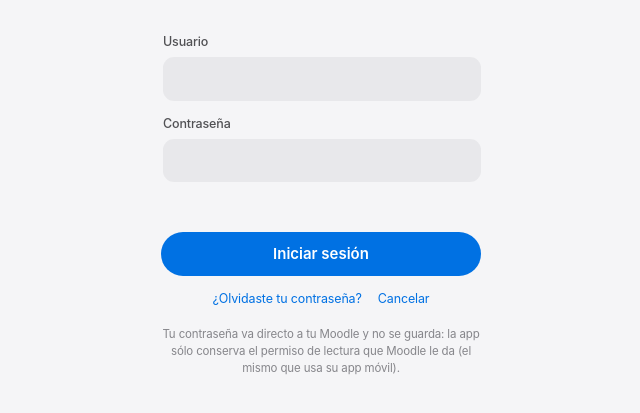
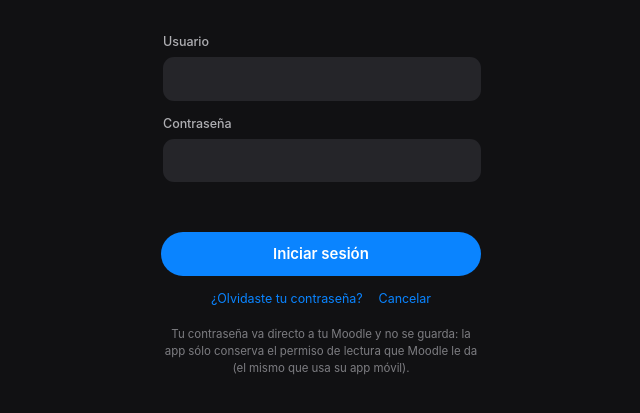
Before and after one commit to ZERO949/Insti-Today, an Electron app: page widget/acceso.html in a window 1180 px wide. Shown: the part 267-680 px from the top of the page, without its empty margins (269-909 px from the left). Drawn offline with Linux system fonts and the light colour scheme; no server answers.

Commit message:
Transparencia y contraste del sistema, letra mínima de 11 px y acceso con el estilo
Con «Efectos de transparencia» apagados, el fondo de las hojas ya no se
desenfoca (se oscurece un poco más). La opacidad y el estilo Vidrio que se
eligen en Ajustes se respetan.

Con «Automático» y más contraste en el sistema, el widget, la app, la vista
previa y el acceso usan el estilo de alto contraste.

La lista de pendientes se desvanece en el borde al pasar bajo los filtros,
sólo cuando ya se desplazó.

Las burbujas de número y las etiquetas de tipo de archivo pasan de 9,5 a
11 px, y el texto del cuerpo vuelve a espaciado normal (los títulos siguen
más apretados).

La ventana de acceso toma el estilo elegido de temas.css en vez de colores
propios de claro u oscuro.

```diff
--- a/widget/acceso.html
+++ b/widget/acceso.html
@@ -4,46 +4,16 @@
 <meta charset="utf-8">
 <meta http-equiv="Content-Security-Policy" content="default-src 'self'; font-src 'self' file: data:; img-src 'self' file: data:; style-src 'self' 'unsafe-inline'; script-src 'self' 'unsafe-inline'">
 <title>Iniciar sesión · Insti Today</title>
-<link rel="stylesheet" href="fuente.css">
+<!-- Los colores del estilo elegido en Ajustes (temas.css ya trae la fuente). -->
+<link rel="stylesheet" href="temas.css">
 <style>
-  :root {
-    --fondo: #000000;
-    --tarjeta: #1c1c1e;
-    --campo: rgb(118 118 128 / .24);
-    --linea: rgb(255 255 255 / .08);
-    --texto: #f5f5f7;
-    --suave: #aeaeb2;
-    --tenue: #7c7c80;
-    --acento: #0a84ff;
-    --mal: #ff453a;
-    --bien: #30d158;
-    --fuente: -apple-system, BlinkMacSystemFont, "SF Pro Text", "SF Pro", "Inter Variable", "Segoe UI Variable Text", "Segoe UI", system-ui, sans-serif;
-    --fuente-titulo: -apple-system, BlinkMacSystemFont, "SF Pro Display", "SF Pro", "Inter Variable", "Segoe UI Variable Display", "Segoe UI", system-ui, sans-serif;
-    --curva: cubic-bezier(.25, .1, .25, 1);
-    color-scheme: dark;
-  }
-  @media (prefers-color-scheme: light) {
-    :root {
-      --fondo: #f5f5f7;
-      --tarjeta: #ffffff;
-      --campo: rgb(118 118 128 / .1);
-      --linea: rgb(0 0 0 / .08);
-      --texto: #1d1d1f;
-      --suave: #515154;
-      --tenue: #86868b;
-      --acento: #0071e3;
-      --mal: #ff3b30;
-      --bien: #248a3d;
-      color-scheme: light;
-    }
-  }
   * { box-sizing: border-box; }
   html, body { margin: 0; height: 100%; }
   body {
     font: 14px/1.45 var(--fuente);
-    letter-spacing: -.01em;
+    letter-spacing: -.003em;
     -webkit-font-smoothing: antialiased;
-    background: var(--fondo);
+    background: var(--fondo-b);
     color: var(--texto);
     display: flex;
     align-items: center;
@@ -61,7 +31,7 @@
     font: inherit;
     font-size: 15px;
     color: var(--texto);
-    background: var(--campo);
+    background: var(--pieza);
     border: 0;
     border-radius: 11px;
     padding: 11px 13px;
@@ -86,7 +56,7 @@
   button:hover:not(:disabled) { filter: brightness(1.08); }
   button:disabled { opacity: .5; cursor: default; }
   .fila { display: flex; justify-content: center; gap: 16px; align-items: center; font-size: 12.5px; }
-  .fila a { color: var(--acento); text-decoration: none; cursor: pointer; }
+  .fila a { color: var(--acento-texto, var(--acento)); text-decoration: none; cursor: pointer; }
   .fila a:hover { text-decoration: underline; text-underline-offset: 2px; }
   .mensaje { min-height: 18px; font-size: 12.5px; text-align: center; }
   .mensaje.mal { color: var(--mal); }
@@ -124,6 +94,7 @@
 <script>
   const $ = (id) => document.getElementById(id);
   let escuela = '';
+  window.agenda.tema().then((t) => (document.documentElement.dataset.tema = t));
   (async () => {
     const info = await window.agenda.acceso.info();
     if (!info) return;
--- a/widget/main.js
+++ b/widget/main.js
@@ -2003,7 +2003,7 @@ ipcMain.handle('config:obtener', () => datosConfiguracion());
 ipcMain.handle('app:abrir', (_e, seccion, tareaId) => abrirApp(seccion, tareaId));
 // El estilo elegido para el widget, para las demás ventanas («sistema» se
 // resuelve con el modo de Windows o de macOS).
-ipcMain.handle('tema:actual', () => (estado.prefs.tema && estado.prefs.tema !== 'sistema' ? estado.prefs.tema : nativeTheme.shouldUseDarkColors ? 'medianoche' : 'claro'));
+ipcMain.handle('tema:actual', () => (estado.prefs.tema && estado.prefs.tema !== 'sistema' ? estado.prefs.tema : nativeTheme.shouldUseHighContrastColors ? 'contraste' : nativeTheme.shouldUseDarkColors ? 'medianoche' : 'claro'));
 // Instrucciones y archivos de una tarea para la app (sin las muestras).
 ipcMain.handle('app:detalle', async (_e, cursoId, tareaId) => {
   const curso = estado.datos?.cursos.find((c) => c.id === cursoId);
```
Also changed, not shown: widget/app.html (+19 -5 lines), widget/arrastrar.html (+2 -2 lines), widget/index.html (+5 -3 lines), widget/vista-previa.html (+6 -5 lines).
